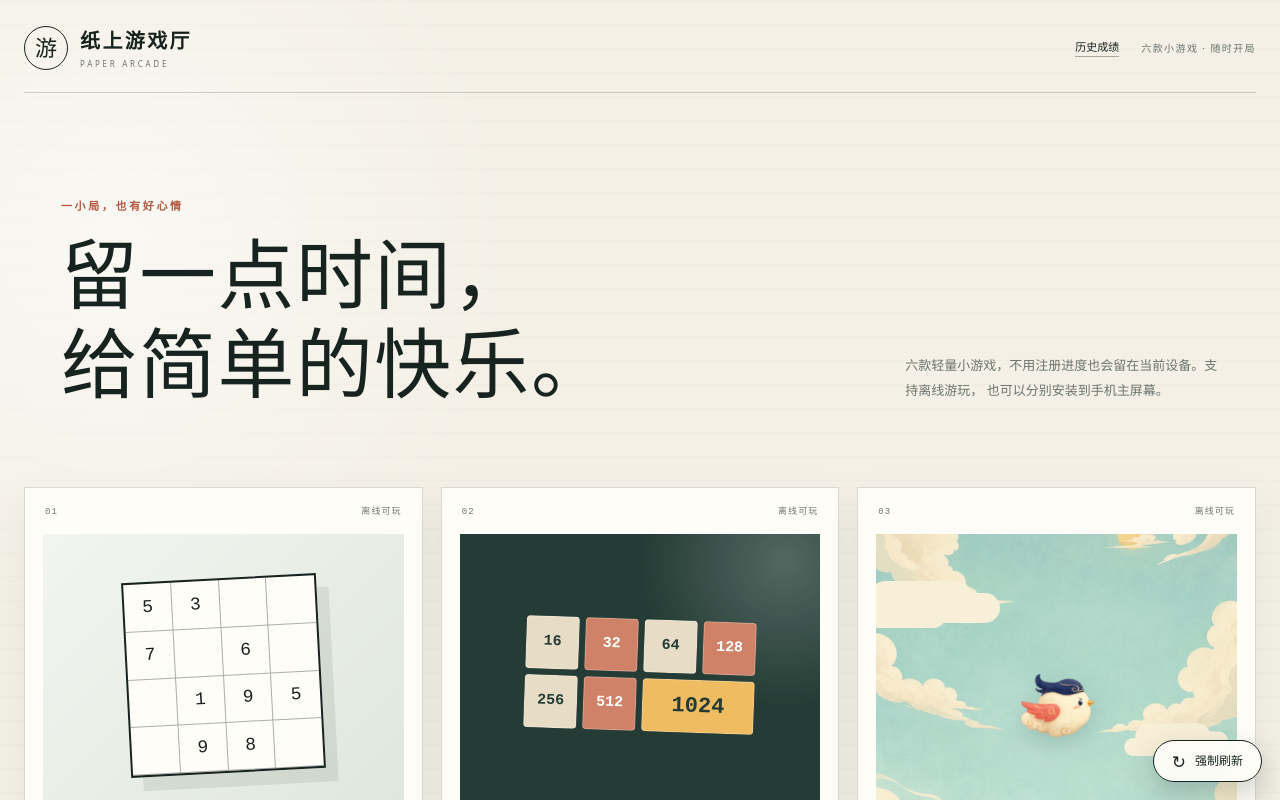
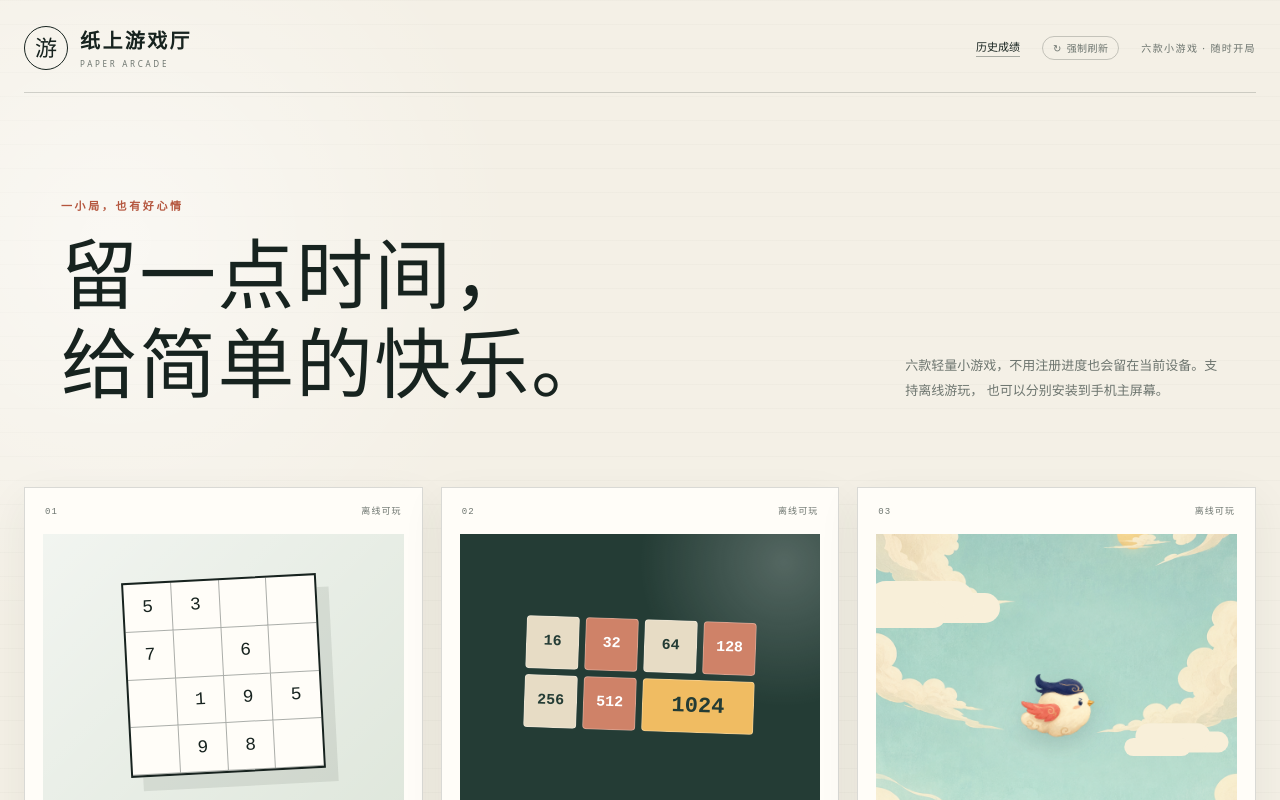
Before and after one commit to imzeadom/games, a Next.js app: page / in a window 1280 px wide. Shown: the top 800 px of the page. Built offline with nearby package versions, Linux system fonts and the light colour scheme.

Commit message:
fix: move PWA refresh into page menus

```diff
--- a/app/1024/page.tsx
+++ b/app/1024/page.tsx
@@ -9,6 +9,7 @@ import {
 } from "react";
 import Link from "next/link";
 import { recordScore } from "../lib/score-history";
+import { PwaRefreshButton } from "../pwa-register";
 
 type Direction = "left" | "right" | "up" | "down";
 type MergeState = {
@@ -314,7 +315,10 @@ export default function Merge1024() {
         <Link href="/" className="back-link">
           ← 游戏厅
         </Link>
-        <span>合成 · 观察 · 再合成</span>
+        <div className="nav-actions">
+          <span>合成 · 观察 · 再合成</span>
+          <PwaRefreshButton />
+        </div>
       </header>
 
       <section className="merge-layout">
--- a/app/globals.css
+++ b/app/globals.css
@@ -45,67 +45,32 @@ button {
   font: inherit;
 }
 
-.pwa-actions {
+.install-pwa-button {
   position: fixed;
   z-index: 30;
   right: max(18px, env(safe-area-inset-right));
   bottom: max(18px, env(safe-area-inset-bottom));
-  display: flex;
-  flex-direction: column;
-  align-items: flex-end;
-  gap: 8px;
-}
-
-.pwa-action-button {
   display: inline-flex;
   align-items: center;
   gap: 9px;
   border: 1px solid var(--ink);
   border-radius: 999px;
   padding: 11px 18px;
+  background: var(--ink);
   box-shadow: 0 12px 30px rgb(23 35 31 / 22%);
+  color: white;
   cursor: pointer;
   font-size: 12px;
-  transition:
-    background-color 150ms ease,
-    transform 150ms ease;
-}
-
-.pwa-action-button:hover:not(:disabled) {
+}
+
+.install-pwa-button:hover {
+  background: #2c4038;
   transform: translateY(-1px);
 }
 
-.pwa-action-button:disabled {
-  cursor: wait;
-  opacity: 0.78;
-}
-
-.pwa-action-button span {
+.install-pwa-button span {
   font-size: 17px;
   line-height: 1;
-}
-
-.install-pwa-button {
-  background: var(--ink);
-  color: white;
-}
-
-.install-pwa-button:hover {
-  background: #2c4038;
-}
-
-.refresh-pwa-button {
-  background: rgb(255 253 248 / 94%);
-  color: var(--ink);
-  backdrop-filter: blur(8px);
-}
-
-.refresh-pwa-button:hover:not(:disabled) {
-  background: var(--sage-light);
-}
-
-.refresh-pwa-button:disabled span {
-  animation: refresh-spin 800ms linear infinite;
 }
 
 @keyframes refresh-spin {
@@ -758,6 +723,14 @@ footer {
 
   .rules-button {
     font-size: 11px;
+  }
+
+  .menu-refresh-button {
+    padding: 6px 8px;
+  }
+
+  .menu-refresh-label {
+    display: none;
   }
 
   .game-layout {
@@ -1230,6 +1203,43 @@ footer {
   letter-spacing: 0.12em;
 }
 
+.nav-actions,
+.header-actions {
+  display: flex;
+  align-items: center;
+  gap: 12px;
+}
+
+.menu-refresh-button {
+  display: inline-flex;
+  align-items: center;
+  gap: 5px;
+  border: 1px solid rgb(23 35 31 / 22%);
+  border-radius: 999px;
+  padding: 6px 10px;
+  background: transparent;
+  color: var(--muted);
+  cursor: pointer;
+  font-size: 10px;
+  letter-spacing: 0.04em;
+  line-height: 1;
+  white-space: nowrap;
+}
+
+.menu-refresh-button:hover:not(:disabled) {
+  border-color: var(--ink);
+  color: var(--ink);
+}
+
+.menu-refresh-button:disabled {
+  cursor: wait;
+  opacity: 0.72;
+}
+
+.menu-refresh-button:disabled span {
+  animation: refresh-spin 800ms linear infinite;
+}
+
 .back-link {
   color: var(--ink);
   font-size: 12px;
@@ -1892,6 +1902,10 @@ footer {
   cursor: pointer;
   font-size: 10px;
   letter-spacing: 0.06em;
+}
+
+.twilight-nav-actions .menu-refresh-button {
+  color: var(--twilight-muted);
 }
 
 .twilight-nav-actions button:hover:not(:disabled) {
@@ -3917,7 +3931,7 @@ footer {
   }
 
   .hub-actions {
-    gap: 0;
+    gap: 8px;
   }
 
   .hub-actions a {
--- a/app/history/page.tsx
+++ b/app/history/page.tsx
@@ -2,6 +2,7 @@
 
 import Link from "next/link";
 import { useEffect, useMemo, useState } from "react";
+import { PwaRefreshButton } from "../pwa-register";
 import {
   clearScoreHistory,
   formatDuration,
@@ -72,7 +73,10 @@ export default function ScoreHistory() {
         <Link href="/" className="back-link">
           ← 游戏厅
         </Link>
-        <span>成绩只保存在当前设备</span>
+        <div className="nav-actions">
+          <span>成绩只保存在当前设备</span>
+          <PwaRefreshButton />
+        </div>
       </header>
 
       <section className="history-hero">
--- a/app/page.tsx
+++ b/app/page.tsx
@@ -1,4 +1,5 @@
 import Link from "next/link";
+import { PwaRefreshButton } from "./pwa-register";
 import { SITE_NAME, SITE_URL } from "./site";
 
 const games = [
@@ -182,6 +183,7 @@ export default function GamesHome() {
         </Link>
         <div className="hub-actions">
           <Link href="/history">历史成绩</Link>
+          <PwaRefreshButton />
           <span className="hub-count">六款小游戏 · 随时开局</span>
         </div>
       </header>
--- a/app/privacy/page.tsx
+++ b/app/privacy/page.tsx
@@ -2,6 +2,7 @@ import type { Metadata } from "next";
 import Link from "next/link";
 import { PrivacyActions } from "./privacy-actions";
 import { SITE_URL } from "../site";
+import { PwaRefreshButton } from "../pwa-register";
 
 export const metadata: Metadata = {
   title: "隐私说明｜纸上游戏厅",
@@ -16,7 +17,10 @@ export default function PrivacyPage() {
         <Link href="/" className="back-link">
           ← 游戏厅
         </Link>
-        <span>隐私与本地数据</span>
+        <div className="nav-actions">
+          <span>隐私与本地数据</span>
+          <PwaRefreshButton />
+        </div>
       </header>
 
       <article className="privacy-content">
--- a/app/pwa-register.tsx
+++ b/app/pwa-register.tsx
@@ -65,7 +65,6 @@ export function PwaRegister() {
   const pathname = usePathname();
   const [installPrompt, setInstallPrompt] =
     useState<InstallPromptEvent | null>(null);
-  const [refreshState, setRefreshState] = useState<RefreshState>("idle");
   const manifest =
     MANIFESTS[pathname as keyof typeof MANIFESTS] ?? {
       href: "/manifest.webmanifest",
@@ -114,6 +113,30 @@ export function PwaRegister() {
     setInstallPrompt(null);
   };
 
+  return (
+    <>
+      <link
+        rel="manifest"
+        href={manifest.href}
+        crossOrigin="use-credentials"
+      />
+      {installPrompt && (
+        <button
+          className="install-pwa-button"
+          type="button"
+          onClick={install}
+        >
+          <span aria-hidden="true">↓</span>
+          {manifest.label}
+        </button>
+      )}
+    </>
+  );
+}
+
+export function PwaRefreshButton() {
+  const [refreshState, setRefreshState] = useState<RefreshState>("idle");
+
   const forceRefresh = async () => {
     if (refreshState !== "idle") return;
 
@@ -155,15 +178,8 @@ export function PwaRegister() {
   };
 
   return (
-    <>
-      <link
-        rel="manifest"
-        href={manifest.href}
-        crossOrigin="use-credentials"
-      />
-      <div className="pwa-actions" aria-live="polite">
     <button
-          className="pwa-action-button refresh-pwa-button"
+      className="menu-refresh-button"
       type="button"
       onClick={forceRefresh}
       disabled={refreshState !== "idle"}
@@ -171,19 +187,9 @@ export function PwaRegister() {
       aria-busy={refreshState !== "idle"}
     >
       <span aria-hidden="true">↻</span>
+      <span className="menu-refresh-label">
         {REFRESH_LABELS[refreshState]}
+      </span>
     </button>
-        {installPrompt && (
-          <button
-            className="pwa-action-button install-pwa-button"
-            type="button"
-            onClick={install}
-          >
-            <span aria-hidden="true">↓</span>
-            {manifest.label}
-          </button>
-        )}
-      </div>
-    </>
   );
 }
--- a/app/sky-hop/page.tsx
+++ b/app/sky-hop/page.tsx
@@ -2,6 +2,7 @@
 
 import Link from "next/link";
 import { recordScore } from "../lib/score-history";
+import { PwaRefreshButton } from "../pwa-register";
 import { useCallback, useEffect, useRef, useState } from "react";
 
 type GamePhase = "ready" | "playing" | "over";
@@ -272,7 +273,10 @@ export default function SkyHop() {
         <Link href="/" className="back-link">
           ← 游戏厅
         </Link>
-        <span>原创角色 · 原创美术</span>
+        <div className="nav-actions">
+          <span>原创角色 · 原创美术</span>
+          <PwaRefreshButton />
+        </div>
       </header>
 
       <section className="sky-layout">
--- a/app/tools/dice/page.tsx
+++ b/app/tools/dice/page.tsx
@@ -2,6 +2,7 @@
 
 import Link from "next/link";
 import { useEffect, useRef, useState } from "react";
+import { PwaRefreshButton } from "../../pwa-register";
 
 type DiceRoll = {
   id: string;
@@ -112,7 +113,10 @@ export default function DiceTool() {
         <Link href="/" className="back-link">
           ← 游戏厅
         </Link>
-        <span>游戏工具 · 不计入成绩</span>
+        <div className="nav-actions">
+          <span>游戏工具 · 不计入成绩</span>
+          <PwaRefreshButton />
+        </div>
       </header>
 
       <section className="dice-layout">
--- a/app/twilight-canopy/page.tsx
+++ b/app/twilight-canopy/page.tsx
@@ -2,6 +2,7 @@
 
 import Link from "next/link";
 import { recordScore } from "../lib/score-history";
+import { PwaRefreshButton } from "../pwa-register";
 import {
   useCallback,
   useEffect,
@@ -1781,6 +1782,7 @@ export default function TwilightCanopy() {
           >
             {phase === "paused" ? "继续" : "暂停"}
           </button>
+          <PwaRefreshButton />
         </div>
       </header>
 
```
Also changed, not shown: app/crossword/page.tsx (+7 -3 lines), app/maze/page.tsx (+7 -3 lines), app/sudoku/page.tsx (+8 -4 lines), 1 other file (tests, documents, lock files or other folders). Lines whose indentation alone changed are shown as unchanged.
